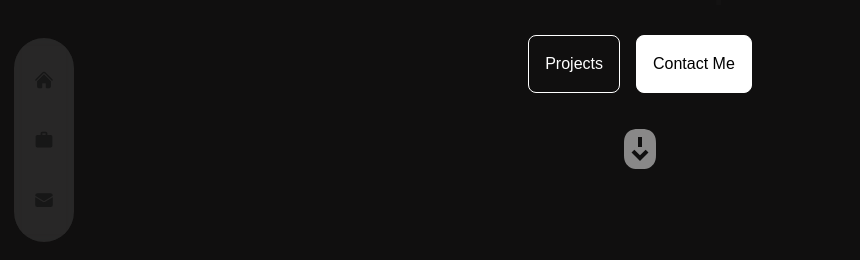
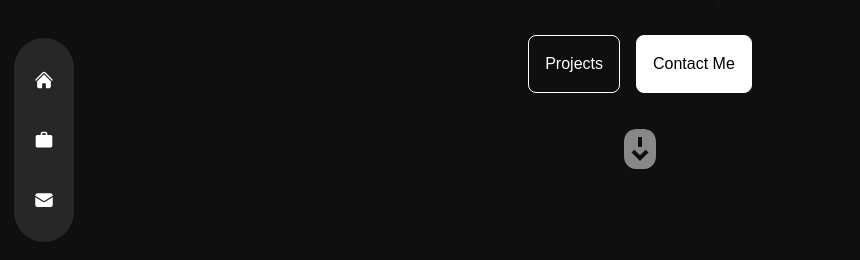
Before and after one commit to Mr-sujit-111/modern-cv, a Next.js app: page /#contact in a window 1280 px wide. Shown: the part 260-520 px from the top of the page, without its empty margins (0-860 px from the left). Built offline with nearby package versions, Linux system fonts and the light colour scheme.

Commit message:
Icon color change

```diff
--- a/src/app/components/header/index.tsx
+++ b/src/app/components/header/index.tsx
@@ -85,7 +85,7 @@ export default function Navigation() {
                                 </div>
                             </div>
                             <div>
-                                <item.icon className={`${isMobile ? 'text-3xl' : ''}`} />
+                                <item.icon className={`text-white  ${isMobile ? 'text-3xl' : ''}`} />
                             </div>
                         </Link>
                     </motion.div>
```
